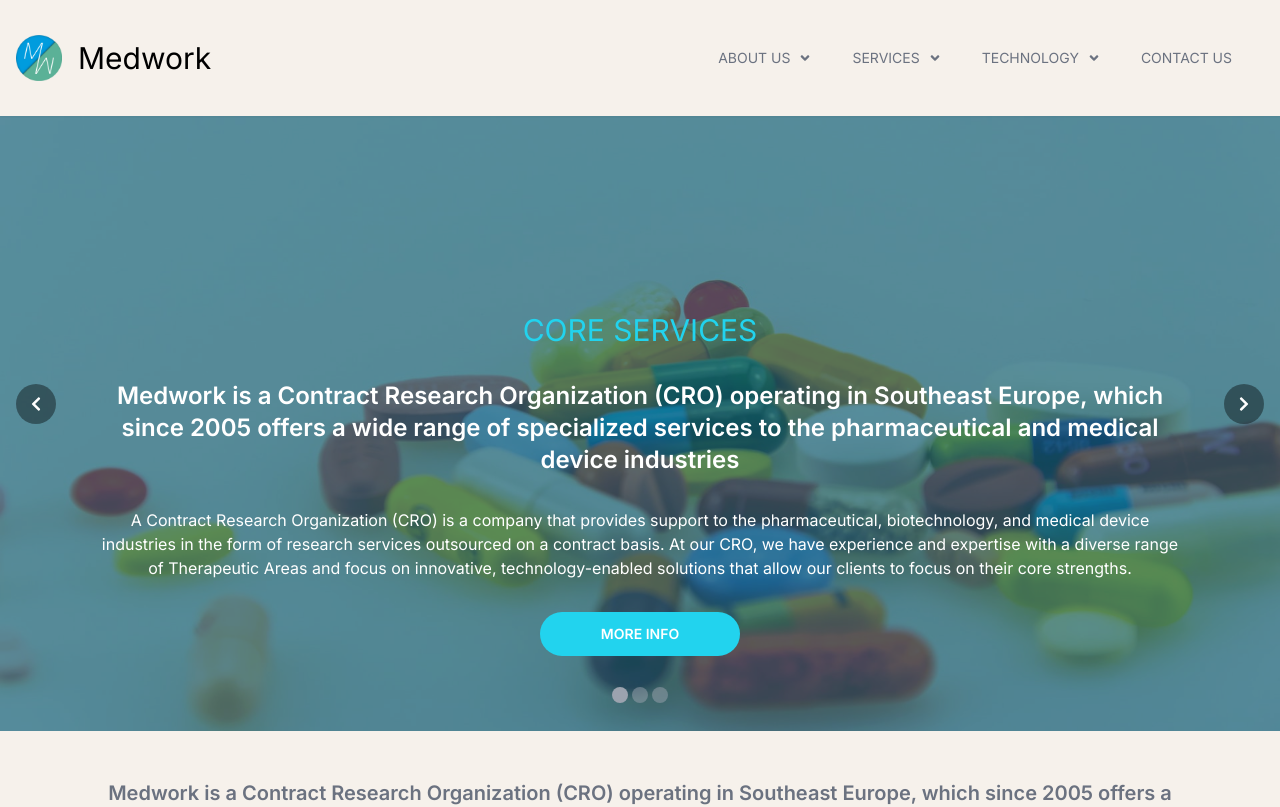
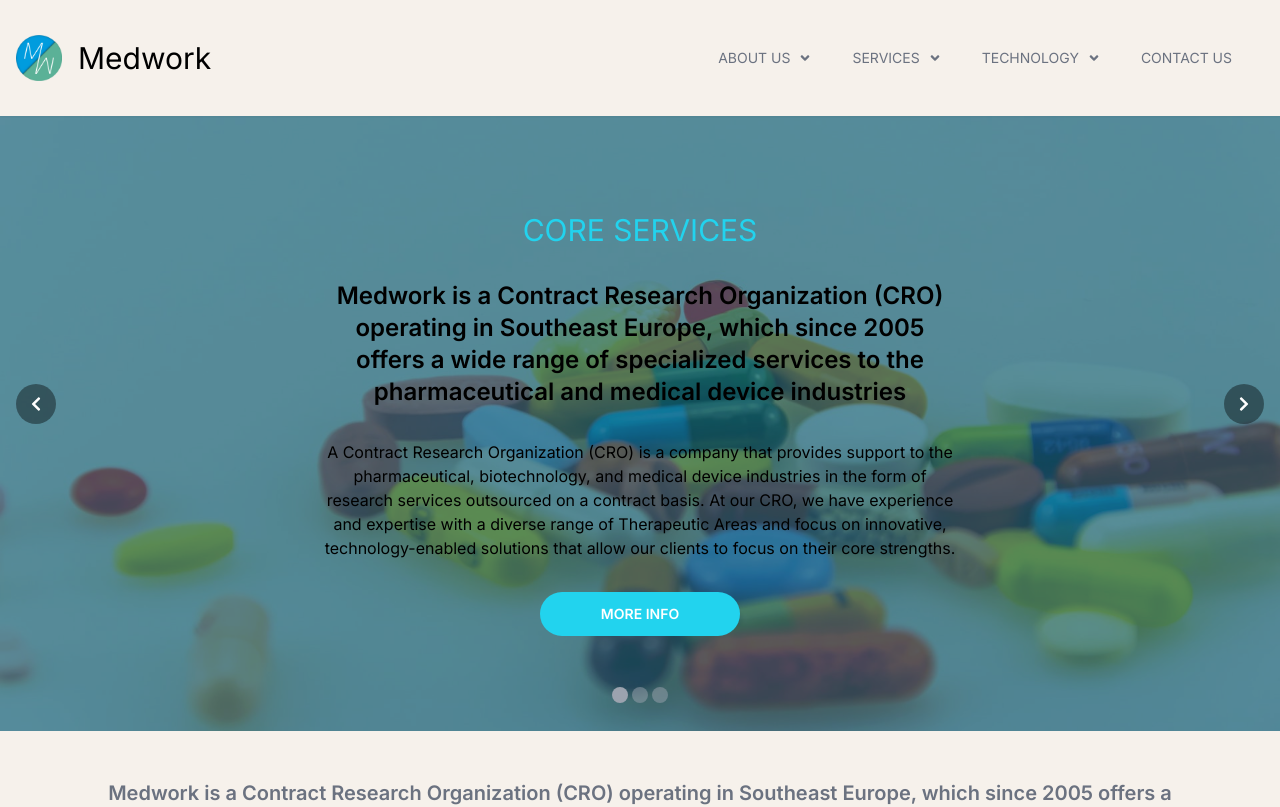
Before and after one commit to Medwork-CRO/webpage, a Next.js app: page / in a window 1280 px wide. Shown: the top 807 px of the page. Built offline with nearby package versions, Linux system fonts and the light colour scheme.

Commit message:
Update image showcase design

```diff
--- a/src/components/ImageShowCase.tsx
+++ b/src/components/ImageShowCase.tsx
@@ -14,7 +14,7 @@ function ImageShowCase({ image }: { image: StaticImageData }) {
       <Image src={image} fill className="saturate-150" alt="alt" />
       <div className="absolute inset-0 z-10 bg-cyan-800 opacity-70"></div>
 
-      <div className="absolute top-1 z-20 mx-24 my-48 flex flex-col items-center justify-center gap-8 text-center text-white">
+      <div className="absolute left-1/2 top-1/2 z-20 flex -translate-x-1/2 -translate-y-1/2 transform flex-col items-center justify-center gap-8 text-center">
         <Title title={"CORE SERVICES"} />
         <span className="text-5xl font-semibold md:text-2xl">
           Medwork is a Contract Research Organization (CRO) operating in
```
